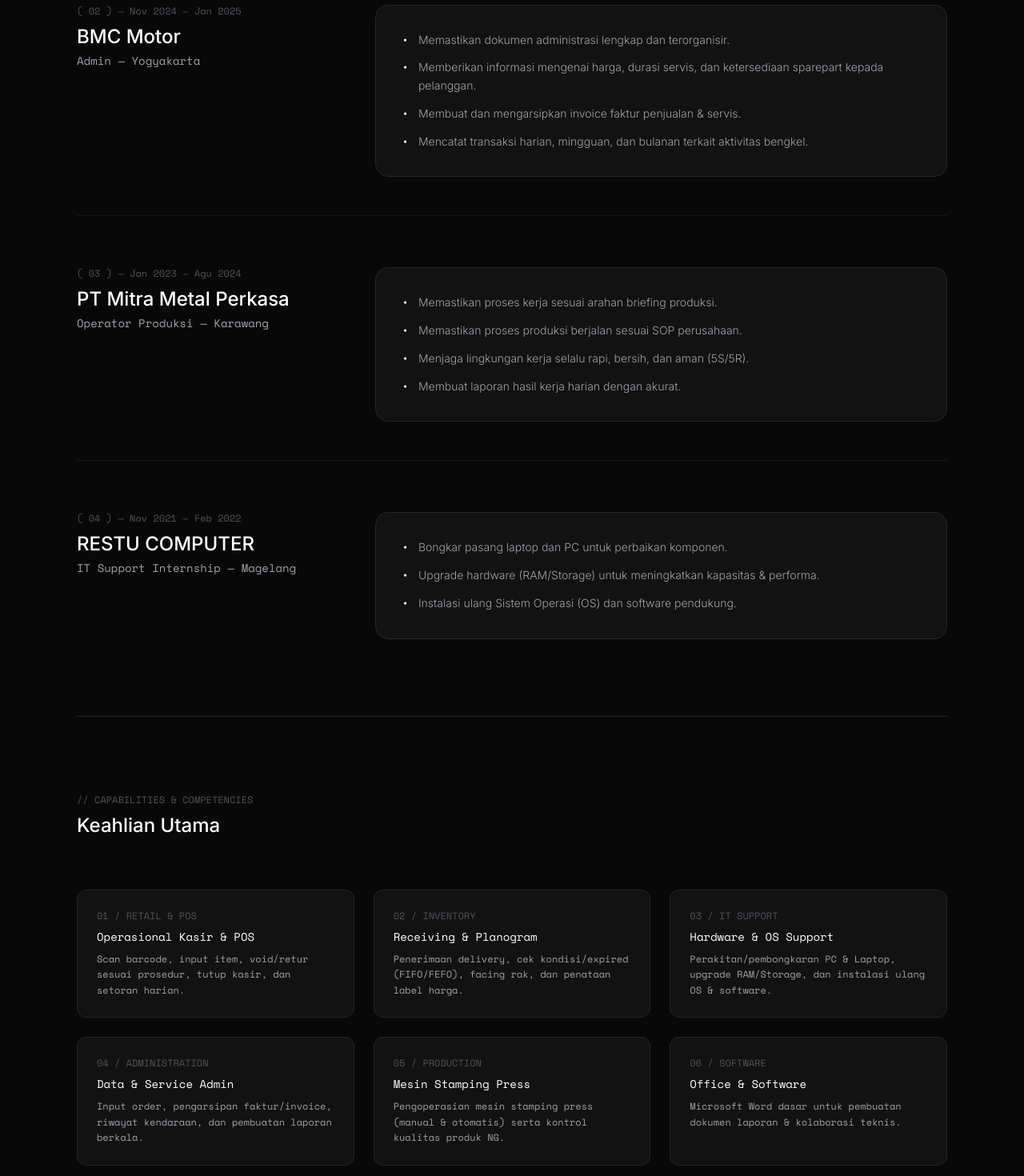
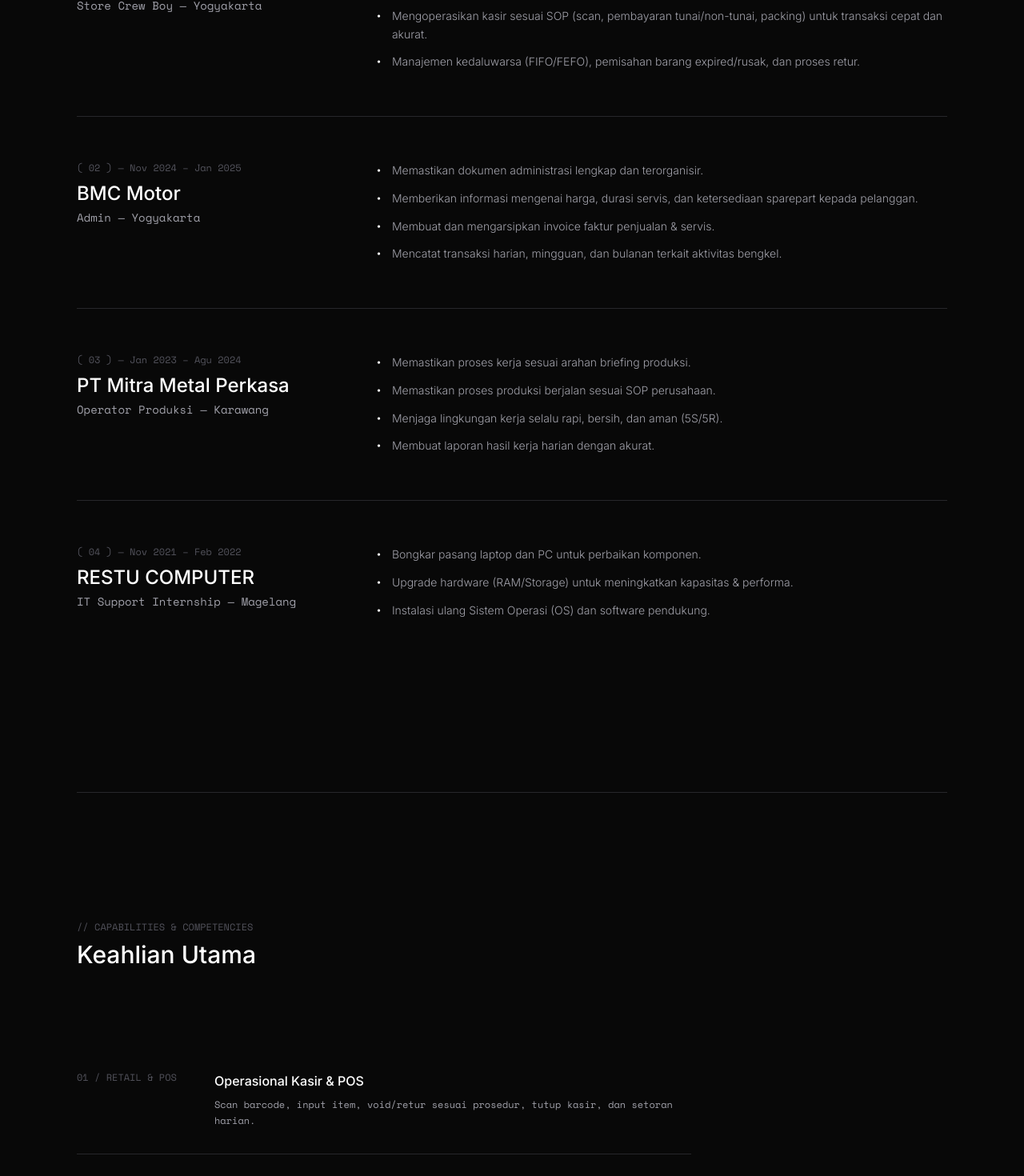
Before and after one commit to psycheverity-jpg/port-folio, a Next.js app: page / in a window 1280 px wide. Shown: the part 1255-2725 px from the top of the page at 80% size. Built offline with nearby package versions, Linux system fonts and the light colour scheme.

Commit message:
Add files via upload

```diff
--- a/app/page.jsx
+++ b/app/page.jsx
@@ -3,7 +3,6 @@
 import { motion, useScroll, useTransform } from 'framer-motion';
 import { useEffect, useState } from 'react';
 import Canvas3D from '../components/Canvas3D';
-import TiltCard3D from '../components/TiltCard3D';
 import Preloader from '../components/Preloader';
 import CustomCursor from '../components/CustomCursor';
 
@@ -33,6 +32,62 @@
     visible: { opacity: 1, transition: { staggerChildren: 0.12 } },
   };
 
+  const skills = [
+    { tag: '01 / RETAIL & POS', title: 'Operasional Kasir & POS', desc: 'Scan barcode, input item, void/retur sesuai prosedur, tutup kasir, dan setoran harian.' },
+    { tag: '02 / INVENTORY', title: 'Receiving & Planogram', desc: 'Penerimaan delivery, cek kondisi/expired (FIFO/FEFO), facing rak, dan penataan label harga.' },
+    { tag: '03 / IT SUPPORT', title: 'Hardware & OS Support', desc: 'Perakitan/pembongkaran PC & Laptop, upgrade RAM/Storage, dan instalasi ulang OS & software.' },
+    { tag: '04 / ADMINISTRATION', title: 'Data & Service Admin', desc: 'Input order, pengarsipan faktur/invoice, riwayat kendaraan, dan pembuatan laporan berkala.' },
+    { tag: '05 / PRODUCTION', title: 'Mesin Stamping Press', desc: 'Pengoperasian mesin stamping press (manual & otomatis) serta kontrol kualitas produk NG.' },
+    { tag: '06 / SOFTWARE', title: 'Office & Software', desc: 'Microsoft Word dasar untuk pembuatan dokumen laporan & kolaborasi teknis.' },
+  ];
+
+  const jobs = [
+    {
+      idx: '( 01 ) — Feb 2025 – Feb 2026',
+      company: 'PT INDOMARCO PRISMATAMA',
+      role: 'Store Crew Boy — Yogyakarta',
+      items: [
+        'Mengelola kerapihan display (facing, penataan kategori, label harga) agar area jual selalu rapi dan menarik.',
+        'Memastikan kelancaran restock dari gudang ke rak sehingga barang cepat tersedia untuk pelanggan.',
+        'Penerimaan barang: bongkar muat, pengecekan jumlah & kondisi, serta penataan stok gudang.',
+        'Mengoperasikan kasir sesuai SOP (scan, pembayaran tunai/non-tunai, packing) untuk transaksi cepat dan akurat.',
+        'Manajemen kedaluwarsa (FIFO/FEFO), pemisahan barang expired/rusak, dan proses retur.',
+      ],
+    },
+    {
+      idx: '( 02 ) — Nov 2024 – Jan 2025',
+      company: 'BMC Motor',
+      role: 'Admin — Yogyakarta',
+      items: [
+        'Memastikan dokumen administrasi lengkap dan terorganisir.',
+        'Memberikan informasi mengenai harga, durasi servis, dan ketersediaan sparepart kepada pelanggan.',
+        'Membuat dan mengarsipkan invoice faktur penjualan & servis.',
+        'Mencatat transaksi harian, mingguan, dan bulanan terkait aktivitas bengkel.',
+      ],
+    },
+    {
+      idx: '( 03 ) — Jan 2023 – Agu 2024',
+      company: 'PT Mitra Metal Perkasa',
+      role: 'Operator Produksi — Karawang',
+      items: [
+        'Memastikan proses kerja sesuai arahan briefing produksi.',
+        'Memastikan proses produksi berjalan sesuai SOP perusahaan.',
+        'Menjaga lingkungan kerja selalu rapi, bersih, dan aman (5S/5R).',
+        'Membuat laporan hasil kerja harian dengan akurat.',
+      ],
+    },
+    {
+      idx: '( 04 ) — Nov 2021 – Feb 2022',
+      company: 'RESTU COMPUTER',
+      role: 'IT Support Internship — Magelang',
+      items: [
+        'Bongkar pasang laptop dan PC untuk perbaikan komponen.',
+        'Upgrade hardware (RAM/Storage) untuk meningkatkan kapasitas & performa.',
+        'Instalasi ulang Sistem Operasi (OS) dan software pendukung.',
+      ],
+    },
+  ];
+
   return (
     <div className="relative min-h-screen bg-[#080808] text-[#f4f4f5] font-sans selection:bg-white selection:text-black overflow-hidden">
       <Preloader />
@@ -49,22 +104,29 @@
           initial={{ opacity: 0, y: -20 }}
           animate={{ opacity: 1, y: 0 }}
           transition={{ duration: 0.8, delay: 1.3 }}
-          className="flex flex-col md:flex-row justify-between items-start md:items-center py-4 mb-20 font-mono text-xs tracking-tight text-kexMuted"
+          className="flex flex-col md:flex-row justify-between items-start md:items-center py-4 mb-24 font-mono text-xs tracking-tight text-kexMuted"
         >
           <div className="text-white uppercase tracking-widest font-medium">
             BAYU ANDIKA <span className="text-kexDim normal-case tracking-normal">( IT & Operations )</span>
           </div>
           <nav className="flex gap-8 mt-4 md:mt-0">
-            <a href="#experience" className="hover:text-white transition-colors">Experience ( 01 )</a>
-            <a href="#skills" className="hover:text-white transition-colors">Skills ( 02 )</a>
-            <a href="#about" className="hover:text-white transition-colors">About ( 03 )</a>
-            <a href="#contact" className="hover:text-white transition-colors">Contact ( 04 )</a>
+            {[
+              ['#experience', 'Experience ( 01 )'],
+              ['#skills', 'Skills ( 02 )'],
+              ['#about', 'About ( 03 )'],
+              ['#contact', 'Contact ( 04 )'],
+            ].map(([href, label]) => (
+              <a key={href} href={href} className="relative group">
+                <span className="group-hover:text-white transition-colors">{label}</span>
+                <span className="absolute left-0 -bottom-1 w-0 h-px bg-white transition-all duration-300 group-hover:w-full" />
+              </a>
+            ))}
           </nav>
         </motion.header>
 
         {/* HERO SECTION */}
-        <motion.section variants={stagger} initial="hidden" animate="visible" transition={{ delayChildren: 1.4 }} className="pb-24 border-b border-kexBorder">
-          <motion.h1 variants={fadeInUp} className="text-4xl sm:text-6xl md:text-[5rem] font-medium leading-[1.08] tracking-tight text-white mb-12">
+        <motion.section variants={stagger} initial="hidden" animate="visible" transition={{ delayChildren: 1.4 }} className="pb-32 border-b border-kexBorder">
+          <motion.h1 variants={fadeInUp} className="text-5xl sm:text-7xl md:text-[6.5rem] font-medium leading-[1.02] tracking-tighter text-white mb-14">
             Managing <span className="text-kexDim italic font-light">( retail ops )</span>,{' '}
             <span className="text-kexDim italic font-light">( hardware )</span>, <br className="hidden md:block" />
             <span className="text-kexDim italic font-light">( administration )</span> &{' '}
@@ -81,151 +143,82 @@
           </motion.div>
         </motion.section>
 
-        {/* WORK EXPERIENCE */}
-        <section id="experience" className="py-24 border-b border-kexBorder">
-          <motion.div initial="hidden" whileInView="visible" viewport={{ once: true }} variants={fadeInUp} className="flex justify-between items-end mb-16">
-            <h2 className="text-2xl font-medium text-white flex items-center gap-2"><span>✨</span> Pengalaman Bekerja</h2>
+        {/* WORK EXPERIENCE — flat, no cards */}
+        <section id="experience" className="py-32 sm:py-40 border-b border-kexBorder">
+          <motion.div initial="hidden" whileInView="visible" viewport={{ once: true }} variants={fadeInUp} className="flex justify-between items-end mb-24">
+            <h2 className="text-3xl font-medium text-white flex items-center gap-2"><span>✨</span> Pengalaman Bekerja</h2>
             <span className="font-mono text-xs text-kexDim">( 04 Roles )</span>
           </motion.div>
 
-          <div className="space-y-16">
-            {/* Indomarco */}
-            <motion.div initial="hidden" whileInView="visible" viewport={{ once: true }} variants={fadeInUp} className="group grid grid-cols-1 lg:grid-cols-12 gap-8 items-start border-b border-kexBorder/50 pb-12">
-              <div className="lg:col-span-4">
-                <span className="font-mono text-xs text-kexDim block mb-2">( 01 ) — Feb 2025 – Feb 2026</span>
-                <h3 className="text-2xl text-white font-medium group-hover:text-kexMuted transition-colors">PT INDOMARCO PRISMATAMA</h3>
-                <p className="font-mono text-sm text-kexMuted mt-1">Store Crew Boy — Yogyakarta</p>
-              </div>
-              <div className="lg:col-span-8">
-                <TiltCard3D className="bg-kexCard border border-kexBorder p-6 sm:p-8 rounded-2xl">
+          <div>
+            {jobs.map((job, i) => (
+              <motion.div
+                key={job.company}
+                initial="hidden"
+                whileInView="visible"
+                viewport={{ once: true }}
+                variants={fadeInUp}
+                className={`group grid grid-cols-1 lg:grid-cols-12 gap-8 items-start py-14 ${i !== 0 ? 'border-t border-kexBorder' : ''}`}
+              >
+                <div className="lg:col-span-4">
+                  <span className="font-mono text-xs text-kexDim block mb-2">{job.idx}</span>
+                  <h3 className="text-2xl text-white font-medium group-hover:text-kexMuted transition-colors">{job.company}</h3>
+                  <p className="font-mono text-sm text-kexMuted mt-1">{job.role}</p>
+                </div>
+                <div className="lg:col-span-8">
                   <ul className="space-y-3 text-sm text-kexMuted font-light leading-relaxed">
-                    <li className="flex gap-3"><span className="text-white font-mono">•</span><span>Mengelola kerapihan display (facing, penataan kategori, label harga) agar area jual selalu rapi dan menarik.</span></li>
-                    <li className="flex gap-3"><span className="text-white font-mono">•</span><span>Memastikan kelancaran restock dari gudang ke rak sehingga barang cepat tersedia untuk pelanggan.</span></li>
-                    <li className="flex gap-3"><span className="text-white font-mono">•</span><span>Penerimaan barang: bongkar muat, pengecekan jumlah & kondisi, serta penataan stok gudang.</span></li>
-                    <li className="flex gap-3"><span className="text-white font-mono">•</span><span>Mengoperasikan kasir sesuai SOP (scan, pembayaran tunai/non-tunai, packing) untuk transaksi cepat dan akurat.</span></li>
-                    <li className="flex gap-3"><span className="text-white font-mono">•</span><span>Manajemen kedaluwarsa (FIFO/FEFO), pemisahan barang expired/rusak, dan proses retur.</span></li>
+                    {job.items.map((it) => (
+                      <li key={it} className="flex gap-3"><span className="text-white font-mono">•</span><span>{it}</span></li>
+                    ))}
                   </ul>
-                </TiltCard3D>
-              </div>
-            </motion.div>
-
-            {/* BMC Motor */}
-            <motion.div initial="hidden" whileInView="visible" viewport={{ once: true }} variants={fadeInUp} className="group grid grid-cols-1 lg:grid-cols-12 gap-8 items-start border-b border-kexBorder/50 pb-12">
-              <div className="lg:col-span-4">
-                <span className="font-mono text-xs text-kexDim block mb-2">( 02 ) — Nov 2024 – Jan 2025</span>
-                <h3 className="text-2xl text-white font-medium group-hover:text-kexMuted transition-colors">BMC Motor</h3>
-                <p className="font-mono text-sm text-kexMuted mt-1">Admin — Yogyakarta</p>
-              </div>
-              <div className="lg:col-span-8">
-                <TiltCard3D className="bg-kexCard border border-kexBorder p-6 sm:p-8 rounded-2xl">
-                  <ul className="space-y-3 text-sm text-kexMuted font-light leading-relaxed">
-                    <li className="flex gap-3"><span className="text-white font-mono">•</span><span>Memastikan dokumen administrasi lengkap dan terorganisir.</span></li>
-                    <li className="flex gap-3"><span className="text-white font-mono">•</span><span>Memberikan informasi mengenai harga, durasi servis, dan ketersediaan sparepart kepada pelanggan.</span></li>
-                    <li className="flex gap-3"><span className="text-white font-mono">•</span><span>Membuat dan mengarsipkan invoice faktur penjualan & servis.</span></li>
-                    <li className="flex gap-3"><span className="text-white font-mono">•</span><span>Mencatat transaksi harian, mingguan, dan bulanan terkait aktivitas bengkel.</span></li>
-                  </ul>
-                </TiltCard3D>
-              </div>
-            </motion.div>
-
-            {/* Mitra Metal Perkasa */}
-            <motion.div initial="hidden" whileInView="visible" viewport={{ once: true }} variants={fadeInUp} className="group grid grid-cols-1 lg:grid-cols-12 gap-8 items-start border-b border-kexBorder/50 pb-12">
-              <div className="lg:col-span-4">
-                <span className="font-mono text-xs text-kexDim block mb-2">( 03 ) — Jan 2023 – Agu 2024</span>
-                <h3 className="text-2xl text-white font-medium group-hover:text-kexMuted transition-colors">PT Mitra Metal Perkasa</h3>
-                <p className="font-mono text-sm text-kexMuted mt-1">Operator Produksi — Karawang</p>
-              </div>
-              <div className="lg:col-span-8">
-                <TiltCard3D className="bg-kexCard border border-kexBorder p-6 sm:p-8 rounded-2xl">
-                  <ul className="space-y-3 text-sm text-kexMuted font-light leading-relaxed">
-                    <li className="flex gap-3"><span className="text-white font-mono">•</span><span>Memastikan proses kerja sesuai arahan briefing produksi.</span></li>
-                    <li className="flex gap-3"><span className="text-white font-mono">•</span><span>Memastikan proses produksi berjalan sesuai SOP perusahaan.</span></li>
-                    <li className="flex gap-3"><span className="text-white font-mono">•</span><span>Menjaga lingkungan kerja selalu rapi, bersih, dan aman (5S/5R).</span></li>
-                    <li className="flex gap-3"><span className="text-white font-mono">•</span><span>Membuat laporan hasil kerja harian dengan akurat.</span></li>
-                  </ul>
-                </TiltCard3D>
-              </div>
-            </motion.div>
-
-            {/* Restu Computer */}
-            <motion.div initial="hidden" whileInView="visible" viewport={{ once: true }} variants={fadeInUp} className="group grid grid-cols-1 lg:grid-cols-12 gap-8 items-start">
-              <div className="lg:col-span-4">
-                <span className="font-mono text-xs text-kexDim block mb-2">( 04 ) — Nov 2021 – Feb 2022</span>
-                <h3 className="text-2xl text-white font-medium group-hover:text-kexMuted transition-colors">RESTU COMPUTER</h3>
-                <p className="font-mono text-sm text-kexMuted mt-1">IT Support Internship — Magelang</p>
-              </div>
-              <div className="lg:col-span-8">
-                <TiltCard3D className="bg-kexCard border border-kexBorder p-6 sm:p-8 rounded-2xl">
-                  <ul className="space-y-3 text-sm text-kexMuted font-light leading-relaxed">
-                    <li className="flex gap-3"><span className="text-white font-mono">•</span><span>Bongkar pasang laptop dan PC untuk perbaikan komponen.</span></li>
-                    <li className="flex gap-3"><span className="text-white font-mono">•</span><span>Upgrade hardware (RAM/Storage) untuk meningkatkan kapasitas & performa.</span></li>
-                    <li className="flex gap-3"><span className="text-white font-mono">•</span><span>Instalasi ulang Sistem Operasi (OS) dan software pendukung.</span></li>
-                  </ul>
-                </TiltCard3D>
-              </div>
-            </motion.div>
+                </div>
+              </motion.div>
+            ))}
           </div>
         </section>
 
-        {/* SKILLS */}
-        <section id="skills" className="py-24 border-b border-kexBorder">
-          <motion.div initial="hidden" whileInView="visible" viewport={{ once: true }} variants={fadeInUp} className="mb-16">
+        {/* SKILLS — flat list, single column, no cards */}
+        <section id="skills" className="py-32 sm:py-40 border-b border-kexBorder">
+          <motion.div initial="hidden" whileInView="visible" viewport={{ once: true }} variants={fadeInUp} className="mb-24">
             <span className="font-mono text-xs text-kexDim uppercase block mb-2">// CAPABILITIES & COMPETENCIES</span>
-            <h2 className="text-2xl font-medium text-white">Keahlian Utama</h2>
+            <h2 className="text-3xl font-medium text-white">Keahlian Utama</h2>
           </motion.div>
 
-          <motion.div initial="hidden" whileInView="visible" viewport={{ once: true }} variants={stagger} className="grid grid-cols-1 sm:grid-cols-2 lg:grid-cols-3 gap-6 font-mono text-xs">
-            <TiltCard3D className="p-6 bg-kexCard border border-kexBorder rounded-xl">
-              <span className="text-kexDim block mb-2">01 / RETAIL & POS</span>
-              <h4 className="text-white text-sm font-medium mb-2">Operasional Kasir & POS</h4>
-              <p className="text-kexMuted leading-relaxed">Scan barcode, input item, void/retur sesuai prosedur, tutup kasir, dan setoran harian.</p>
-            </TiltCard3D>
-            <TiltCard3D className="p-6 bg-kexCard border border-kexBorder rounded-xl">
-              <span className="text-kexDim block mb-2">02 / INVENTORY</span>
-              <h4 className="text-white text-sm font-medium mb-2">Receiving & Planogram</h4>
-              <p className="text-kexMuted leading-relaxed">Penerimaan delivery, cek kondisi/expired (FIFO/FEFO), facing rak, dan penataan label harga.</p>
-            </TiltCard3D>
-            <TiltCard3D className="p-6 bg-kexCard border border-kexBorder rounded-xl">
-              <span className="text-kexDim block mb-2">03 / IT SUPPORT</span>
-              <h4 className="text-white text-sm font-medium mb-2">Hardware & OS Support</h4>
-              <p className="text-kexMuted leading-relaxed">Perakitan/pembongkaran PC & Laptop, upgrade RAM/Storage, dan instalasi ulang OS & software.</p>
-            </TiltCard3D>
-            <TiltCard3D className="p-6 bg-kexCard border border-kexBorder rounded-xl">
-              <span className="text-kexDim block mb-2">04 / ADMINISTRATION</span>
-              <h4 className="text-white text-sm font-medium mb-2">Data & Service Admin</h4>
-              <p className="text-kexMuted leading-relaxed">Input order, pengarsipan faktur/invoice, riwayat kendaraan, dan pembuatan laporan berkala.</p>
-            </TiltCard3D>
-            <TiltCard3D className="p-6 bg-kexCard border border-kexBorder rounded-xl">
-              <span className="text-kexDim block mb-2">05 / PRODUCTION</span>
-              <h4 className="text-white text-sm font-medium mb-2">Mesin Stamping Press</h4>
-              <p className="text-kexMuted leading-relaxed">Pengoperasian mesin stamping press (manual & otomatis) serta kontrol kualitas produk NG.</p>
-            </TiltCard3D>
-            <TiltCard3D className="p-6 bg-kexCard border border-kexBorder rounded-xl">
-              <span className="text-kexDim block mb-2">06 / SOFTWARE</span>
-              <h4 className="text-white text-sm font-medium mb-2">Office & Software</h4>
-              <p className="text-kexMuted leading-relaxed">Microsoft Word dasar untuk pembuatan dokumen laporan & kolaborasi teknis.</p>
-            </TiltCard3D>
+          <motion.div initial="hidden" whileInView="visible" viewport={{ once: true }} variants={stagger} className="max-w-3xl">
+            {skills.map((s, i) => (
+              <motion.div
+                key={s.tag}
+                variants={fadeInUp}
+                className={`py-8 grid grid-cols-1 sm:grid-cols-[140px_1fr] gap-2 sm:gap-8 font-mono text-xs ${i !== 0 ? 'border-t border-kexBorder' : ''}`}
+              >
+                <span className="text-kexDim">{s.tag}</span>
+                <div>
+                  <h4 className="text-white text-base font-medium mb-2 font-sans">{s.title}</h4>
+                  <p className="text-kexMuted leading-relaxed">{s.desc}</p>
+                </div>
+              </motion.div>
+            ))}
           </motion.div>
         </section>
 
-        {/* EDUCATION & ABOUT */}
-        <section id="about" className="py-24 border-b border-kexBorder">
-          <motion.div initial="hidden" whileInView="visible" viewport={{ once: true }} variants={fadeInUp} className="grid grid-cols-1 lg:grid-cols-12 gap-12">
+        {/* EDUCATION & ABOUT — flat */}
+        <section id="about" className="py-32 sm:py-40 border-b border-kexBorder">
+          <motion.div initial="hidden" whileInView="visible" viewport={{ once: true }} variants={fadeInUp} className="grid grid-cols-1 lg:grid-cols-12 gap-16">
             <div className="lg:col-span-5">
               <span className="font-mono text-xs text-kexDim uppercase block mb-2">// EDUCATION</span>
-              <h2 className="text-2xl text-white font-medium mb-4">Pendidikan Formal</h2>
-              <TiltCard3D className="p-6 bg-kexCard border border-kexBorder rounded-xl font-mono text-xs">
+              <h2 className="text-3xl text-white font-medium mb-8">Pendidikan Formal</h2>
+              <div className="border-t border-kexBorder pt-6 font-mono text-xs">
                 <span className="text-kexDim block mb-1">Jul 2019 – Jun 2022</span>
                 <h3 className="text-white text-sm font-medium">SMK MUHAMMADIYAH 1 MUNTILAN</h3>
                 <p className="text-kexMuted mt-2">Jurusan: Rekayasa Perangkat Lunak (RPL)</p>
                 <p className="text-kexDim mt-1">Magelang, Jawa Tengah</p>
-              </TiltCard3D>
+              </div>
             </div>
             <div className="lg:col-span-7 flex flex-col justify-between">
               <div>
                 <span className="font-mono text-xs text-kexDim uppercase block mb-2">// SUMMARY</span>
-                <h2 className="text-2xl text-white font-medium mb-4">Ringkasan Profil</h2>
-                <p className="text-kexMuted font-light leading-relaxed text-base">
+                <h2 className="text-3xl text-white font-medium mb-8">Ringkasan Profil</h2>
+                <p className="text-kexMuted font-light leading-relaxed text-lg">
                   Lulusan Rekayasa Perangkat Lunak dengan pengalaman kerja yang luas di bidang operasional ritel, administrasi data, produksi industri, serta IT support teknis. Memiliki disiplin tinggi terhadap SOP perusahaan, akurasi transaksi kasir/POS, serta keterampilan hardware dan software komputer.
                 </p>
               </div>
@@ -234,21 +227,21 @@
         </section>
 
         {/* FOOTER */}
-        <footer id="contact" className="pt-24 pb-12">
+        <footer id="contact" className="pt-32 sm:pt-40 pb-12">
           <motion.div initial="hidden" whileInView="visible" viewport={{ once: true }} variants={fadeInUp}>
             <span className="font-mono text-xs text-kexDim uppercase block mb-2">// CONTACT DETAILS</span>
-            <h2 className="text-3xl sm:text-5xl text-white font-medium mb-12 tracking-tight max-w-2xl">
+            <h2 className="text-4xl sm:text-6xl text-white font-medium mb-14 tracking-tight max-w-2xl">
               Tertarik untuk berdiskusi atau bekerja sama?
             </h2>
 
-            <div className="flex flex-col sm:flex-row gap-6 font-mono text-sm mb-24">
-              <a href="mailto:bayuandk4@gmail.com" className="px-6 py-4 bg-kexCard border border-kexBorder rounded-xl text-white hover:border-zinc-500 transition-colors flex items-center gap-3">
+            <div className="flex flex-col sm:flex-row gap-6 font-mono text-sm mb-28">
+              <a href="mailto:bayuandk4@gmail.com" className="px-6 py-4 border border-kexBorder rounded-full text-white hover:border-white transition-colors flex items-center gap-3 w-fit">
                 <span>✉</span> bayuandk4@gmail.com
               </a>
-              <a href="https://wa.me/6287881820662" target="_blank" rel="noreferrer" className="px-6 py-4 bg-kexCard border border-kexBorder rounded-xl text-white hover:border-zinc-500 transition-colors flex items-center gap-3">
+              <a href="https://wa.me/6287881820662" target="_blank" rel="noreferrer" className="px-6 py-4 border border-kexBorder rounded-full text-white hover:border-white transition-colors flex items-center gap-3 w-fit">
                 <span>💬</span> +62 878 8182 0662
               </a>
-              <a href="https://linkedin.com/in/bayu-andika2003/" target="_blank" rel="noreferrer" className="px-6 py-4 bg-kexCard border border-kexBorder rounded-xl text-white hover:border-zinc-500 transition-colors flex items-center gap-3">
+              <a href="https://linkedin.com/in/bayu-andika2003/" target="_blank" rel="noreferrer" className="px-6 py-4 border border-kexBorder rounded-full text-white hover:border-white transition-colors flex items-center gap-3 w-fit">
                 <span>🔗</span> LinkedIn Profile
               </a>
             </div>
```
